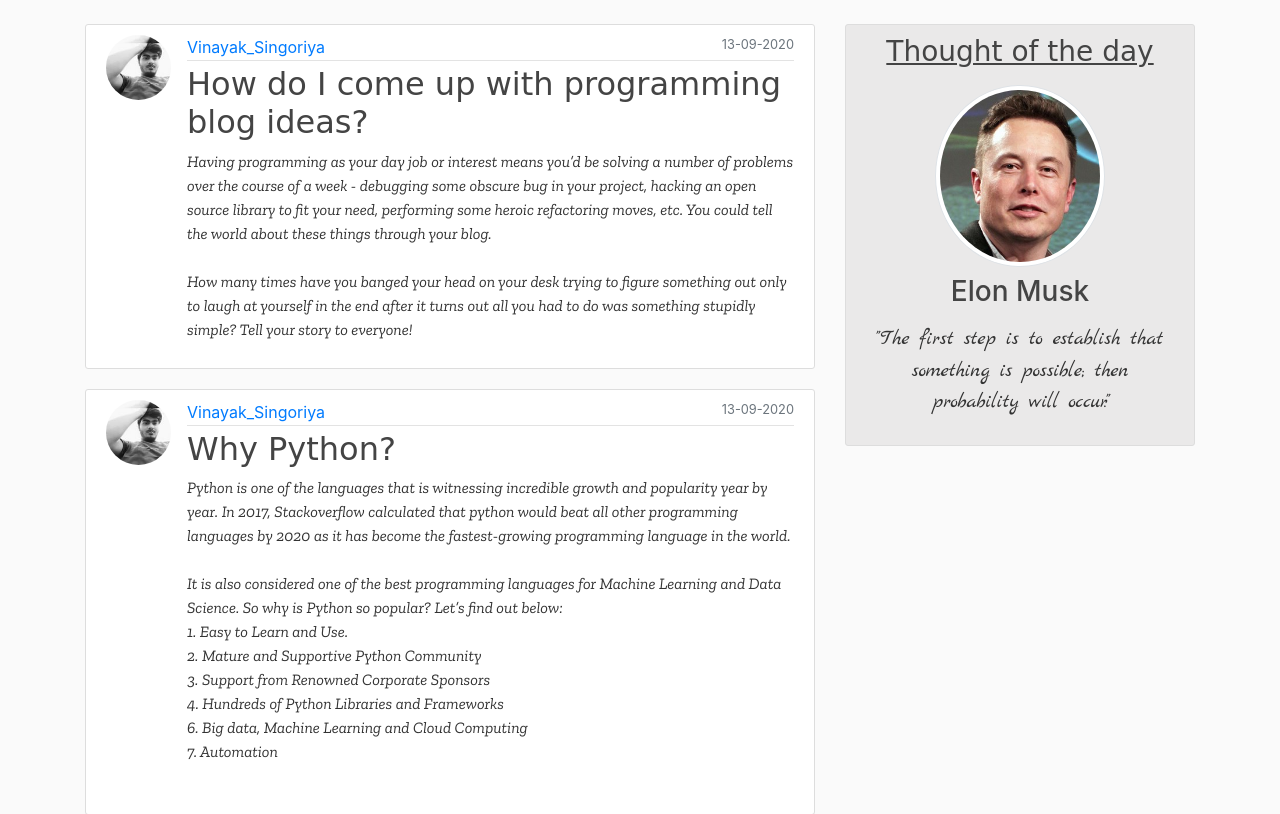
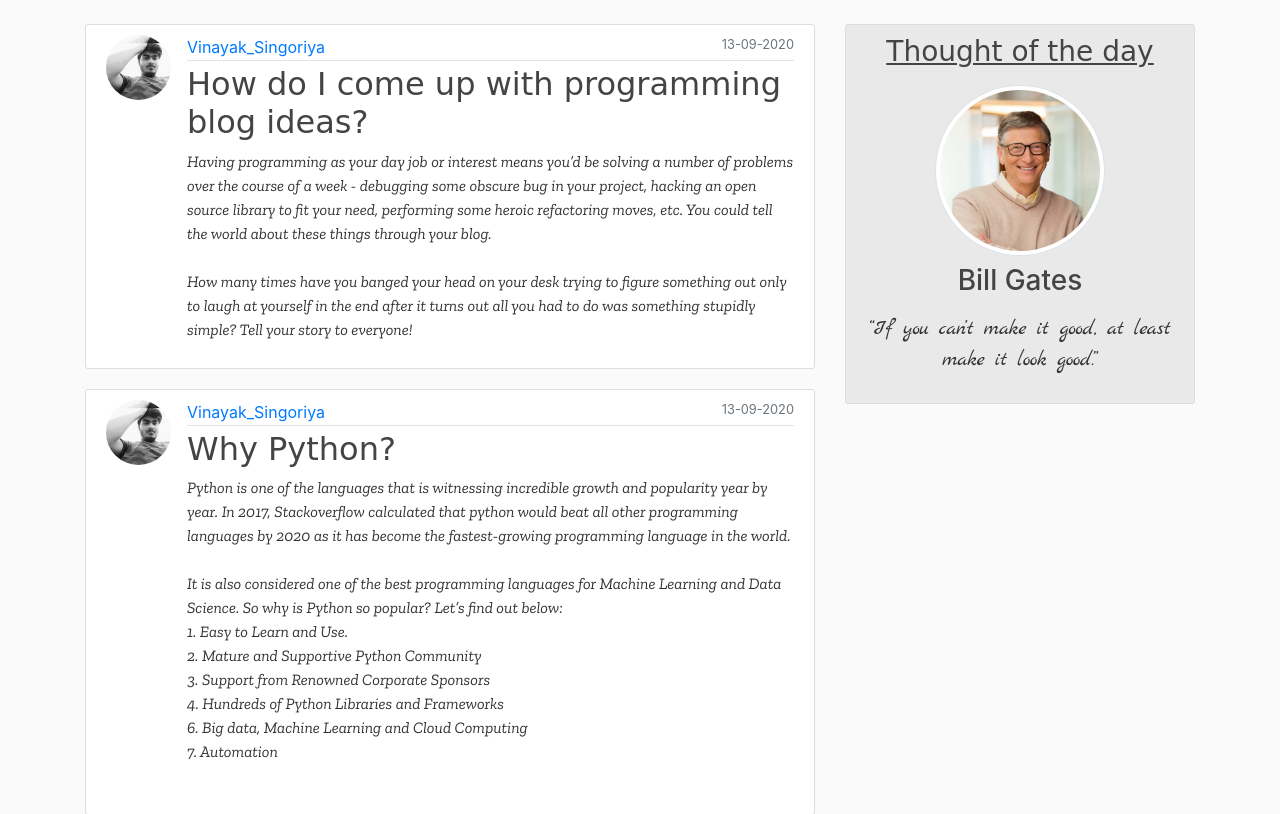
Before and after one commit to VinayakSingoriya/Coders-blog, a Flask app: page / in a window 1280 px wide. Shown: the part 56-870 px from the top of the page. Run offline with Flask 2, Linux system fonts and the light colour scheme; data comes from the database, SQL or seed files in the repository; some libraries are stand-ins or nearby versions; some web fonts are replaced.

Commit message:
Thought Update

```diff
--- a/flaskblog/templates/layout.html
+++ b/flaskblog/templates/layout.html
@@ -79,11 +79,11 @@ hr {
         <div class="content-section" style="background-color:#eae9e9;">
           <h3 class="text-center mb-3" style="font-family: 'Baloo Tammudu 2', cursive;"><u>Thought of the day</u></h3>
           <div style="text-align: center;" class="mb-2 mt-2">
-            <img src="\static\img\elon.jpg" alt="" width="55%" class="img-thumbnail rounded-circle ">
+            <img src="\static\img\BillGates1.jpg" alt="" width="55%" class="img-thumbnail rounded-circle ">
           </div>
-          <h3 class="text-center">Elon Musk</h3>
+          <h3 class="text-center">Bill Gates</h3>
           <p class="text-center mb-3 mt-3" style="font-family: 'Marck Script', cursive; font-size:21px;">
-            "The first step is to establish that something is possible; then probability will occur."
+            “If you can’t make it good, at least make it look good.”
           </p>
 
 
```
Also changed, not shown: flaskblog/static/img/BillGates1.jpg (added).
